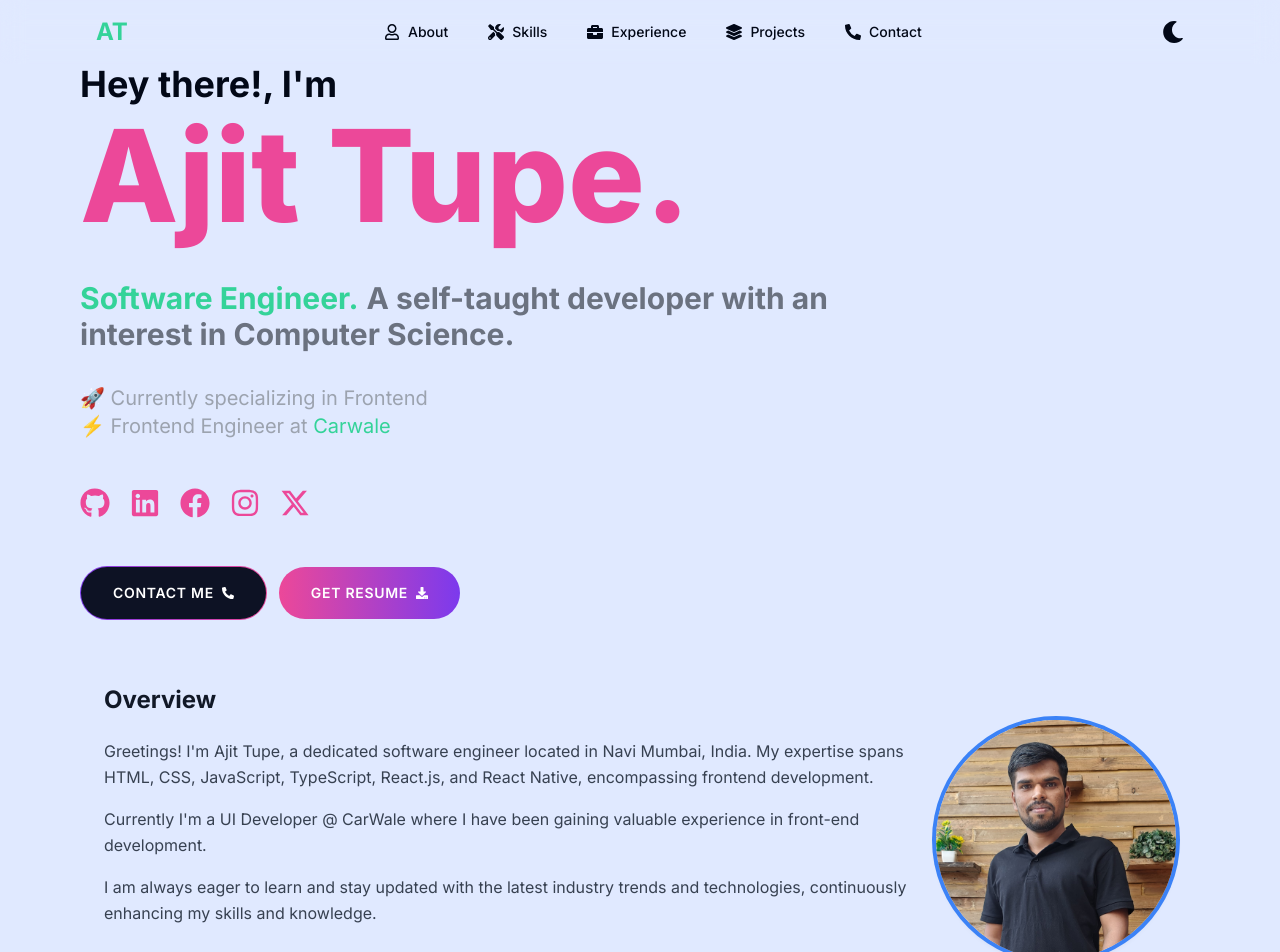
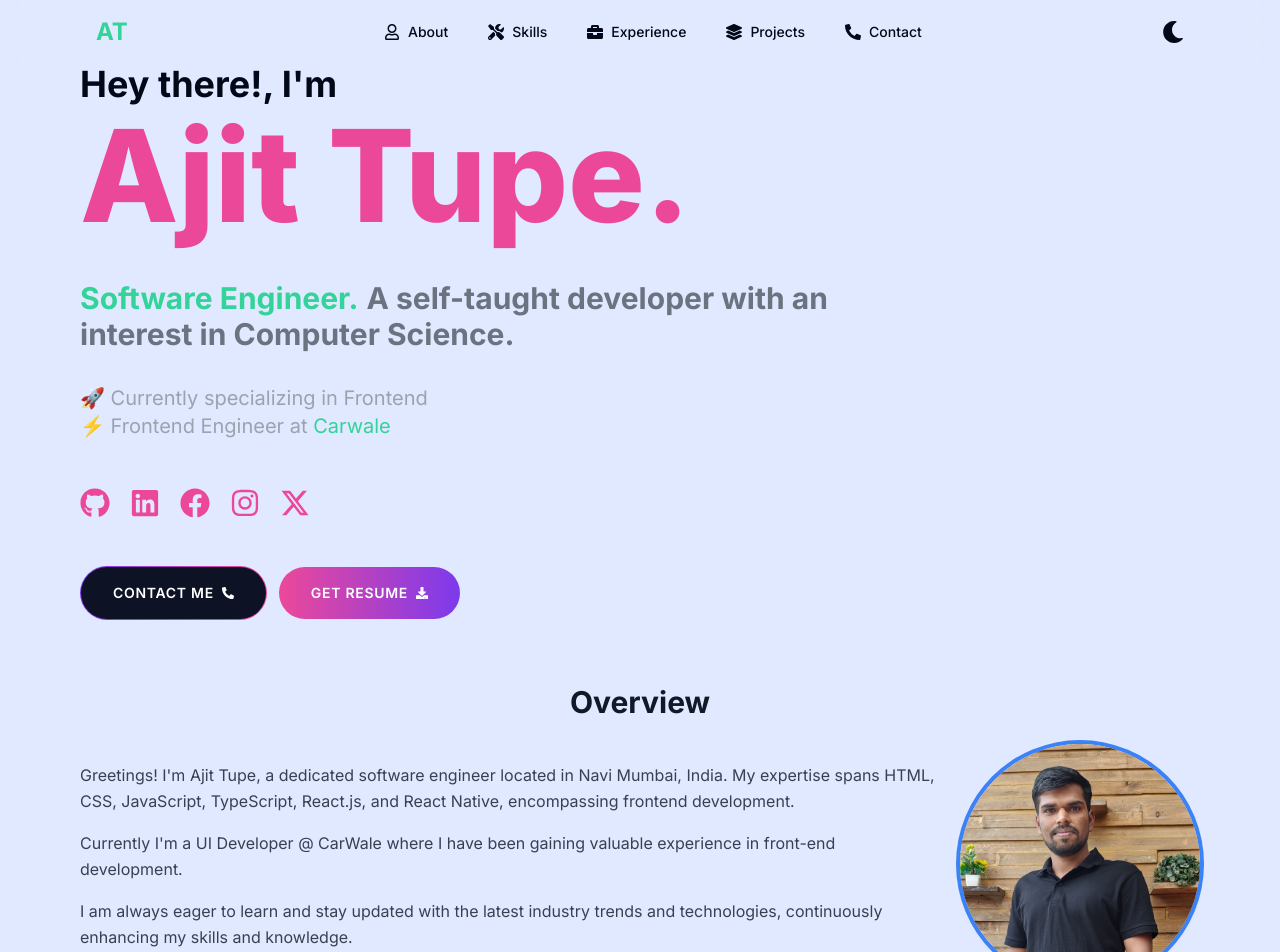
Before and after one commit to ajittupe2548/ajit-tupe-portfolio, a Next.js app: page / in a window 1280 px wide. Shown: the top 952 px of the page. Built offline with nearby package versions, Linux system fonts and the light colour scheme.

Commit message:
Update About.tsx

```diff
--- a/src/components/About.tsx
+++ b/src/components/About.tsx
@@ -4,33 +4,27 @@ import heroImage from '@/assets/Ajit.jpg';
 
 const About: React.FC = () => {
     return (
-        <div
-            className='rounded-xl overflow-hidden transition-all duration-300 md:col-span-3 lg:col-span-4 p-6 pt-16'
-            id='about'
-        >
-            <h2 className='text-2xl font-bold text-gray-900 dark:text-white mb-1'>
+        <div className='pb-6 pt-16' id='about'>
+            <h2 className='text-3xl font-bold text-gray-900 dark:text-white text-center mb-6'>
                 Overview
             </h2>
             <div className='flex flex-col sm:flex-row items-center space-y-4 sm:space-y-0 sm:space-x-6'>
-                <div className='flex-1 text-center sm:text-left'>
-                    <div className='text-gray-700 dark:text-gray-300 mb-4 leading-relaxed'>
+                <div className='flex-1 text-center sm:text-left text-gray-700 dark:text-gray-300 mb-4 leading-relaxed'>
                     <p>
-                            Greetings! I'm Ajit Tupe, a dedicated software
-                            engineer located in Navi Mumbai, India. My expertise
-                            spans HTML, CSS, JavaScript, TypeScript, React.js,
-                            and React Native, encompassing frontend development.
+                        Greetings! I'm Ajit Tupe, a dedicated software engineer
+                        located in Navi Mumbai, India. My expertise spans HTML,
+                        CSS, JavaScript, TypeScript, React.js, and React Native,
+                        encompassing frontend development.
                     </p>
                     <p className='mt-4'>
-                            Currently I'm a UI Developer @ CarWale where I have
-                            been gaining valuable experience in front-end
-                            development.
+                        Currently I'm a UI Developer @ CarWale where I have been
+                        gaining valuable experience in front-end development.
                     </p>
                     <p className='mt-4'>
                         I am always eager to learn and stay updated with the
-                            latest industry trends and technologies,
-                            continuously enhancing my skills and knowledge.
+                        latest industry trends and technologies, continuously
+                        enhancing my skills and knowledge.
                     </p>
-                    </div>
                 </div>
                 <Image
                     src={heroImage}
```
Lines whose indentation alone changed are shown as unchanged.
